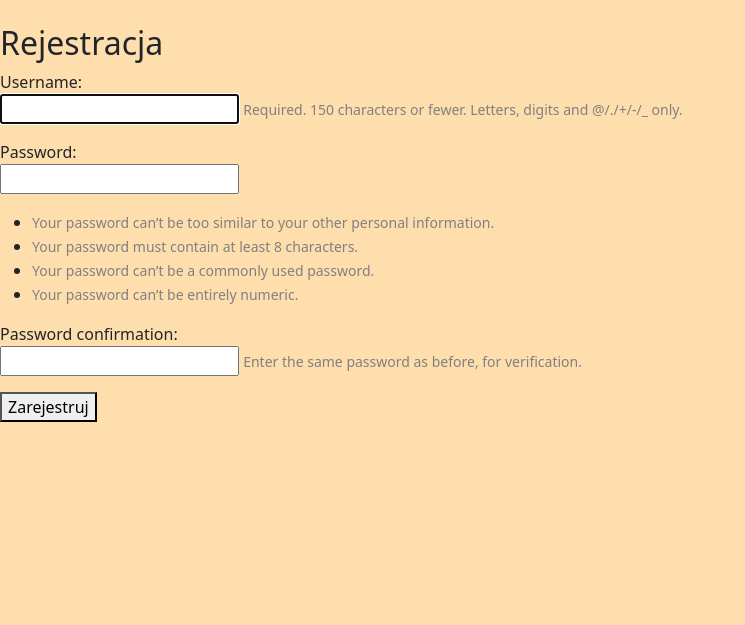
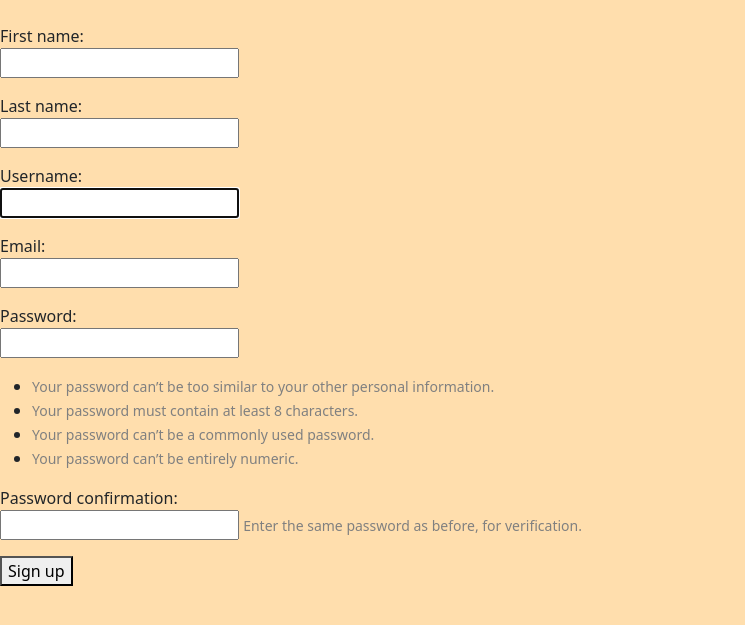
Before and after one commit to Raaf88/Projekt_kino, a Django app: page /register/ in a window 1280 px wide. Shown: the part 56-681 px from the top of the page, without its empty margins (0-745 px from the left). Run offline with Django 4.2, Linux system fonts and the light colour scheme.

Commit message:
Poprawiona rejestracja, dodane imie, nazwisko, email do rejestracji,

```diff
--- a/cinemaManagement/cinemaManagementApp/forms.py
+++ b/cinemaManagement/cinemaManagementApp/forms.py
@@ -1,7 +1,8 @@
+from django import forms
+from django.contrib.auth.models import User
+from django.contrib.auth.forms import UserCreationForm
+
 from .models import CinemaDb
-from django import forms
-from django.contrib.auth.forms import UserCreationForm
-from django.contrib.auth.models import User
 
 
 class TaskForm(forms.ModelForm):
@@ -11,9 +12,11 @@ class TaskForm(forms.ModelForm):
 
 
 class SignUpForm(UserCreationForm):
+    first_name = forms.CharField()
+    last_name = forms.CharField()
     username = forms.CharField(max_length=30)
     email = forms.EmailField(max_length=200)
 
     class Meta:
         model = User
-        fields = ('username', 'email', 'password1', 'password2',)
+        fields = ('first_name', 'last_name', 'username', 'email', 'password1', 'password2', )
--- a/cinemaManagement/cinemaManagementApp/templates/registration/register.html
+++ b/cinemaManagement/cinemaManagementApp/templates/registration/register.html
@@ -1,13 +1,8 @@
 {% extends 'base.html' %}
 
 {% block body %}
-<!--    <h1>Rejestracja</h1>-->
-<!--    <form method="post">-->
-<!--        {% csrf_token %}-->
-<!--        {{form.as_p}}-->
-<!--        <button>Zarejestruj</button>-->
-<!--    </form>-->
-<h2>Rejestracja</h2>
+<!--Register-->
+
 <form method="post">
   {% csrf_token %}
   {% for field in form %}
@@ -22,6 +17,24 @@
       {% endfor %}
     </p>
   {% endfor %}
-    <button type="submit">Zarejestruj</button>
+  <button type="submit">Sign up</button>
 </form>
+
+<!--<h2>Rejestracja</h2>-->
+<!--  <form method="post">-->
+<!--    {% csrf_token %}-->
+<!--    {% for field in form %}-->
+<!--      <p>-->
+<!--        {{ field.label_tag }}<br>-->
+<!--        {{ field }}-->
+<!--        {% if field.help_text %}-->
+<!--          <small style="color: grey">{{ field.help_text }}</small>-->
+<!--        {% endif %}-->
+<!--        {% for error in field.errors %}-->
+<!--          <p style="color: red">{{ error }}</p>-->
+<!--        {% endfor %}-->
+<!--      </p>-->
+<!--    {% endfor %}-->
+<!--    <button type="submit">Zarejestruj</button>-->
+<!--  </form>-->
 {% endblock %}
--- a/cinemaManagement/cinemaManagementApp/views.py
+++ b/cinemaManagement/cinemaManagementApp/views.py
@@ -1,3 +1,4 @@
+from django.contrib.auth import login, authenticate
 from django.shortcuts import render, redirect
 from .models import CinemaDb
 from .forms import TaskForm, SignUpForm
@@ -29,7 +30,7 @@ def delete(request, list_id):
 
 @login_required
 def profile(request):
-    return render(request, 'profile.html')\
+    return render(request, 'profile.html')
 
 @login_required
 def nowy(request):
@@ -37,11 +38,14 @@ def nowy(request):
 
 
 def register(request):
-    if request.method == 'POST':
-        form = SignUpForm(request.POST)
-        if form.is_valid():
-            form.save()
-            return redirect('login')
+    form = SignUpForm(request.POST)
+    if form.is_valid():
+        form.save()
+        username = form.cleaned_data.get('username')
+        password = form.cleaned_data.get('password1')
+        user = authenticate(username=username, password=password)
+        login(request, user)
+        return redirect('login')
     else:
-        form = UserCreationForm()
+        form = SignUpForm()
     return render(request, 'registration/register.html', {'form': form})
```
Also changed, not shown: cinemaManagement/db.sqlite3. Lines whose indentation alone changed are shown as unchanged.
